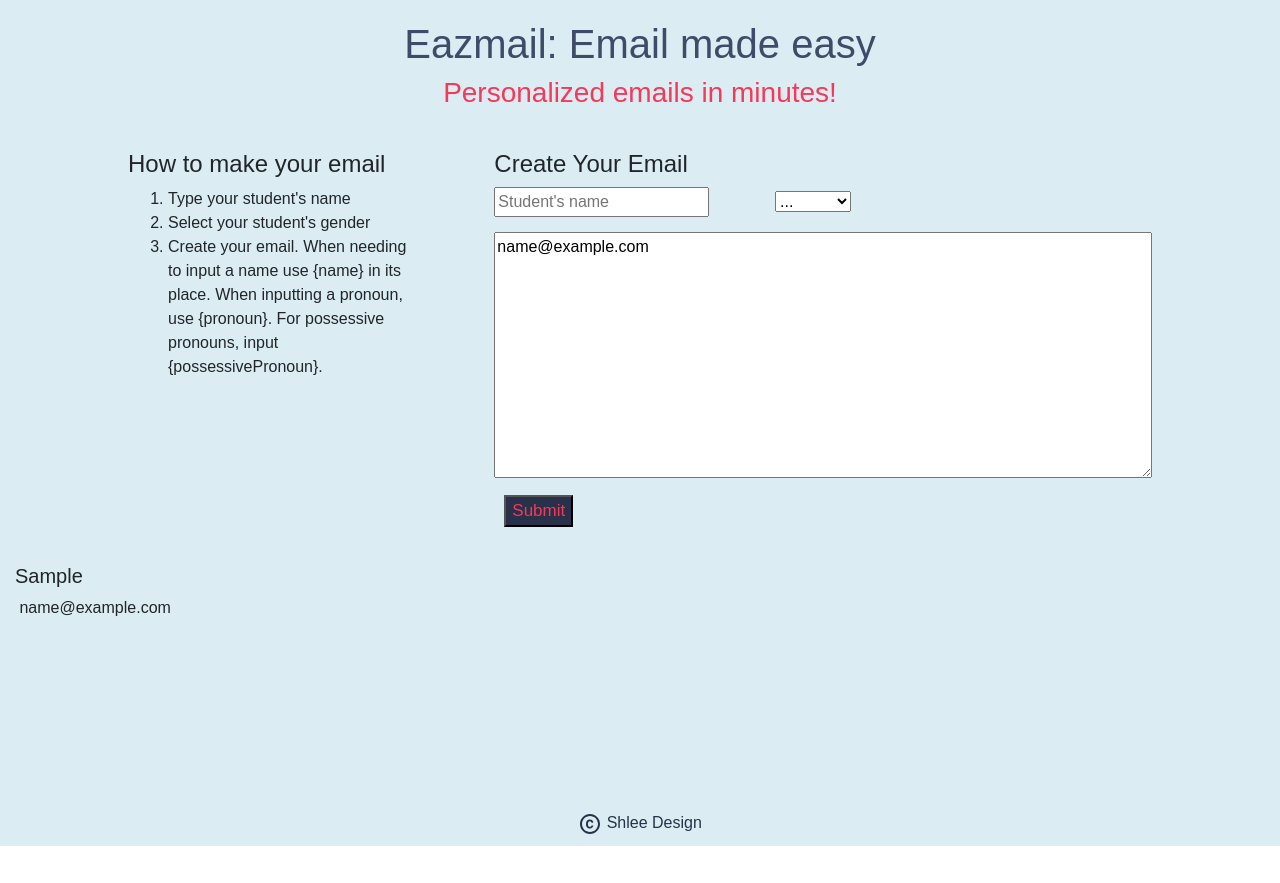
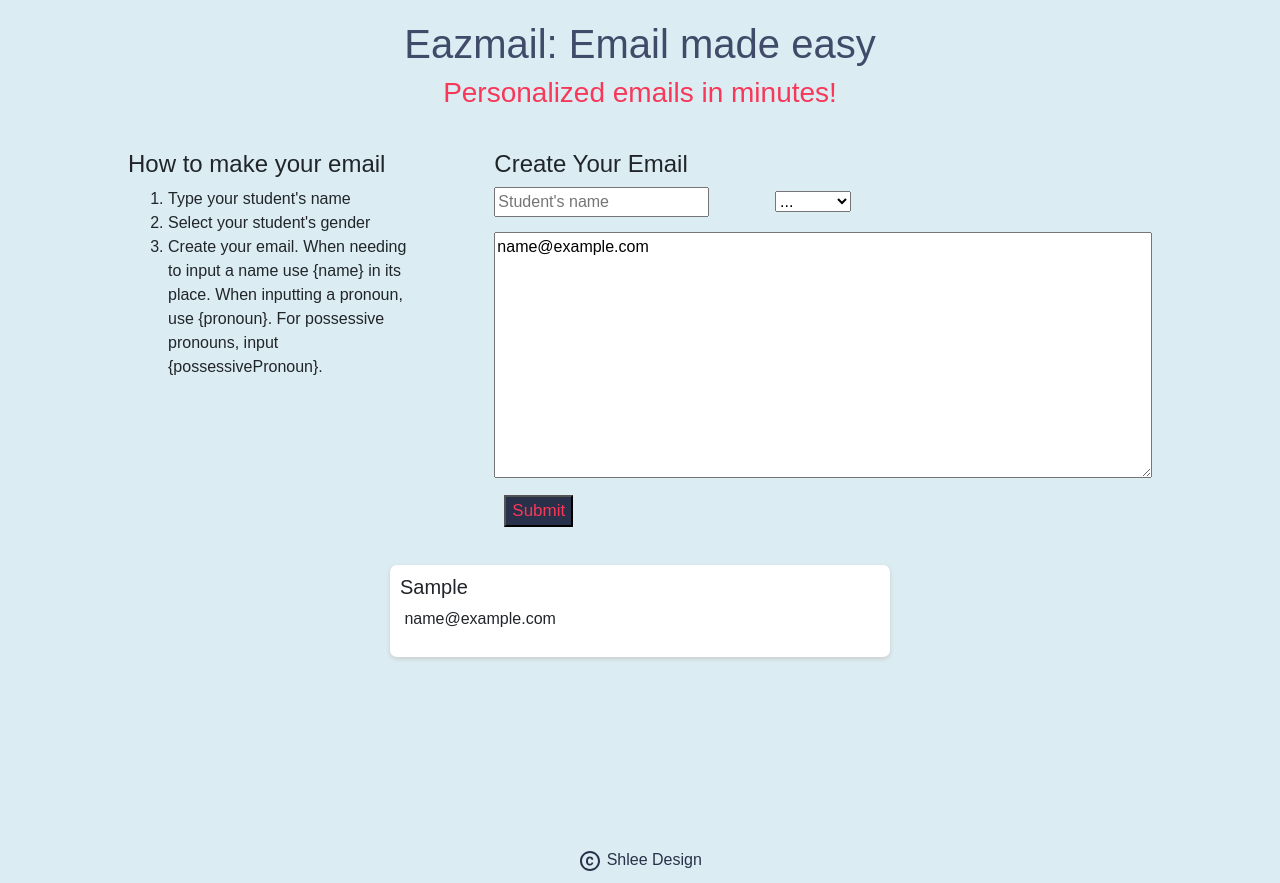
Before and after one commit to ashleyann9535/email-app, a React (Create React App) app: page / in a window 1280 px wide. Both pictures are taken after typing "Sample", "name@example.com" into the empty fields and a click on the input 538 px from the left and 510 px from the top of the page. Before the commit the page ends 846 px from the top, so only its background shows below. Built offline with nearby package versions, Linux system fonts and the light colour scheme.

Commit message:
update styling for submitted emails

```diff
--- a/src/Email.jsx
+++ b/src/Email.jsx
@@ -1,4 +1,5 @@
 import React from "react";
+
 
 function Email(props) {
   let CapitalName = props.name[0].toUpperCase() + props.name.slice(1);
@@ -44,5 +45,3 @@ function Email(props) {
 }
 
 export default Email;
-
-// {name} is a {possivePronoun} and {pronoun}.
--- a/src/styles.css
+++ b/src/styles.css
@@ -28,8 +28,13 @@
 .Email {
   white-space: pre-wrap;
   text-align: left;
-  margin-left: 15px;
-  margin-top: 15px;
+  background: #fff;
+  border-radius: 7px;
+  box-shadow: 0 2px 5px #ccc;
+  padding: 10px;
+  width: 500px;
+  margin: 16px;
+  display: inline-table;
 }
 
 .Form {
```
